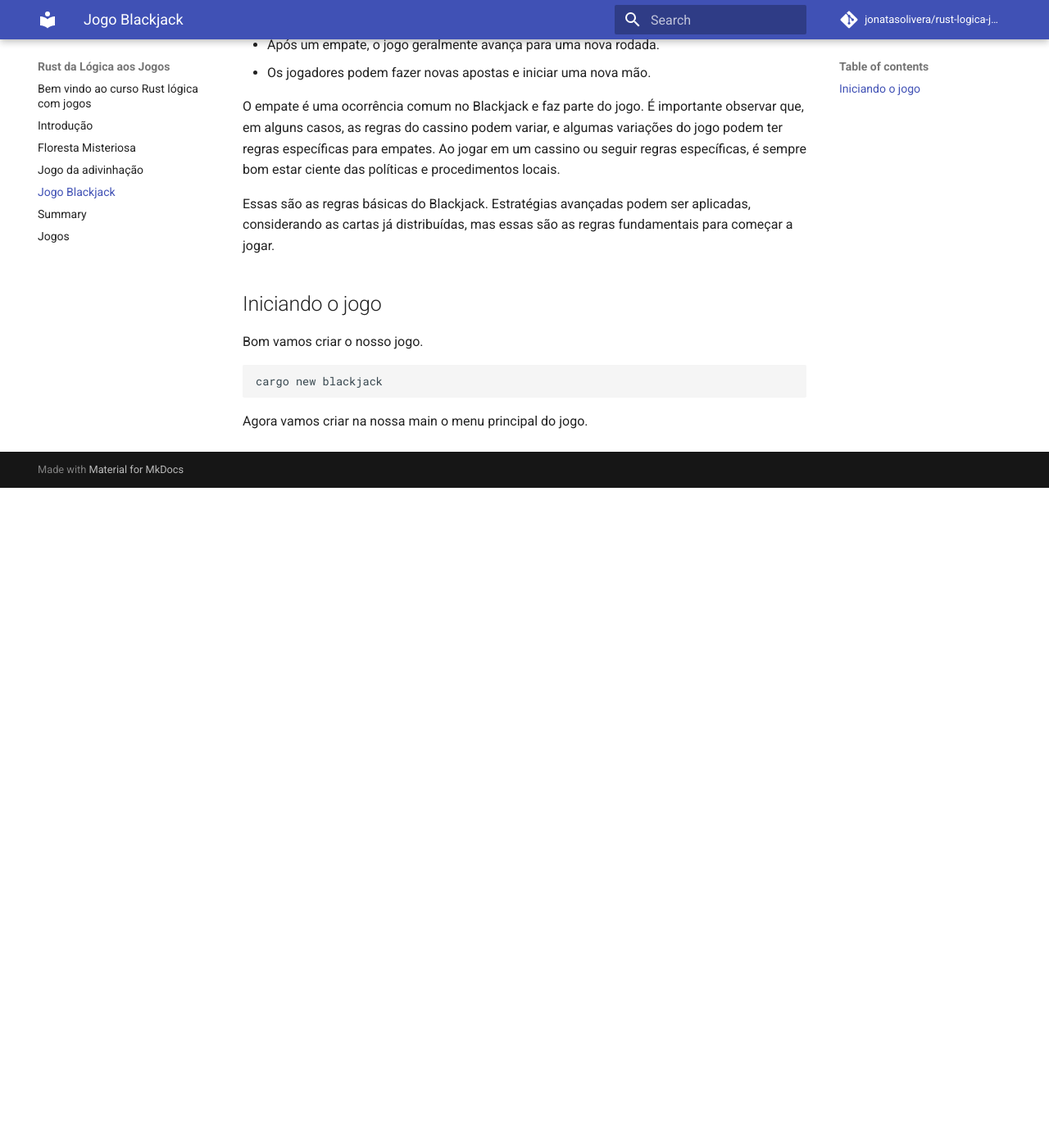
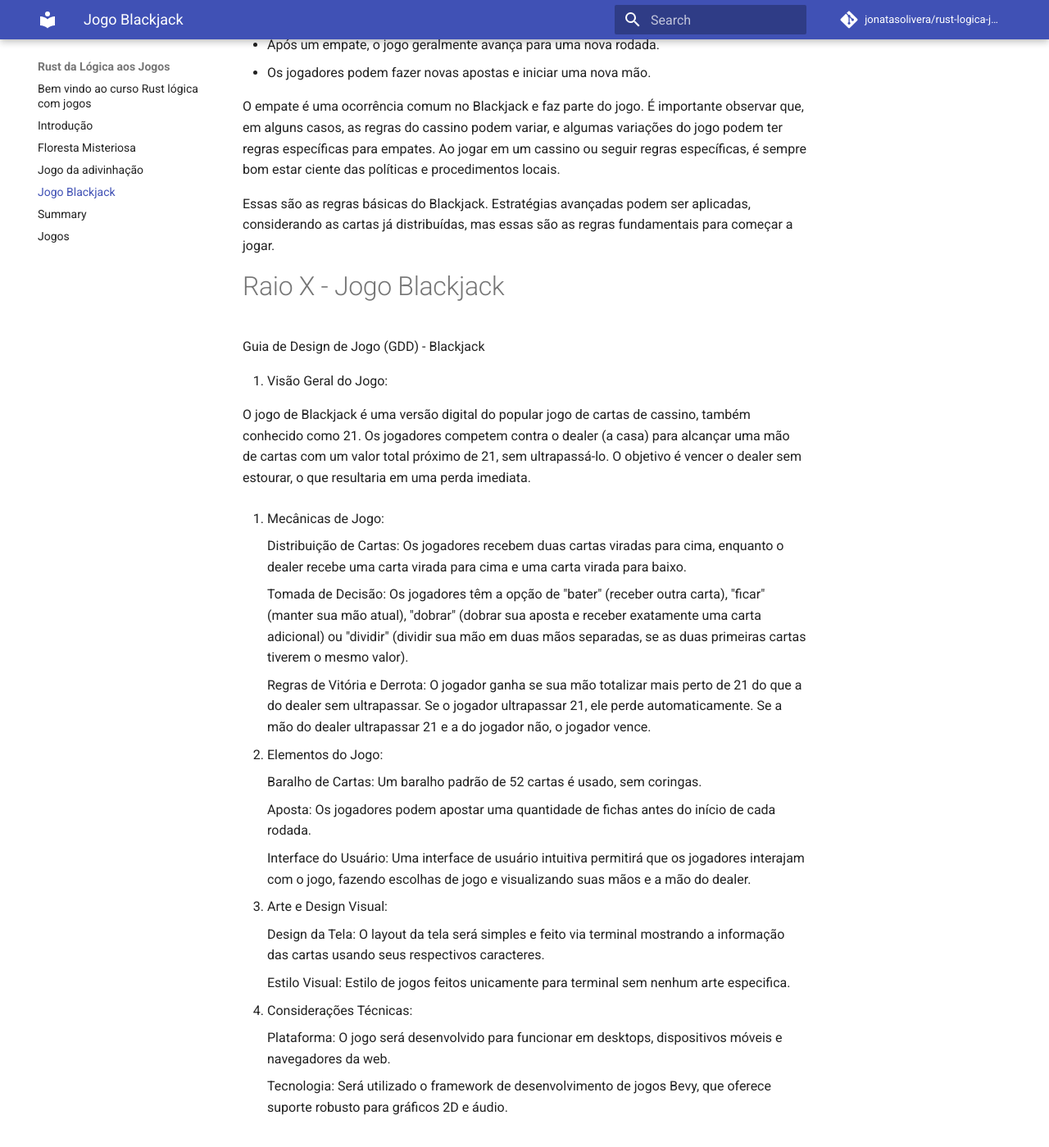
Before and after one commit to jonatasoli/rust-logica-jogos, an MkDocs documentation site: the page built from aulas/1_3_jogo_blackjack.md, in a window 1280 px wide and 1400 px high, scrolled down 1406 px. Shown: the whole window at 82% size. Built offline with MkDocs 1.6.1 and Material for MkDocs 9.7.7, drawn with Linux system fonts in a browser that asks for light colours; comment, search, counter and statistics services are not loaded; before the commit the page ends 2001 px from its top, so only the background shows below that.

Commit message:
feat: GDD do balckjack

```diff
--- a/aulas/1_3_jogo_blackjack.md
+++ b/aulas/1_3_jogo_blackjack.md
@@ -53,6 +53,43 @@ O empate é uma ocorrência comum no Blackjack e faz parte do jogo. É important
 
 Essas são as regras básicas do Blackjack. Estratégias avançadas podem ser aplicadas, considerando as cartas já distribuídas, mas essas são as regras fundamentais para começar a jogar.
 
+
+# Raio X - Jogo Blackjack
+Guia de Design de Jogo (GDD) - Blackjack
+
+1. Visão Geral do Jogo:
+
+O jogo de Blackjack é uma versão digital do popular jogo de cartas de cassino, também conhecido como 21. Os jogadores competem contra o dealer (a casa) para alcançar uma mão de cartas com um valor total próximo de 21, sem ultrapassá-lo. O objetivo é vencer o dealer sem estourar, o que resultaria em uma perda imediata.
+
+2. Mecânicas de Jogo:
+
+    Distribuição de Cartas: Os jogadores recebem duas cartas viradas para cima, enquanto o dealer recebe uma carta virada para cima e uma carta virada para baixo.
+
+    Tomada de Decisão: Os jogadores têm a opção de "bater" (receber outra carta), "ficar" (manter sua mão atual), "dobrar" (dobrar sua aposta e receber exatamente uma carta adicional) ou "dividir" (dividir sua mão em duas mãos separadas, se as duas primeiras cartas tiverem o mesmo valor).
+
+    Regras de Vitória e Derrota: O jogador ganha se sua mão totalizar mais perto de 21 do que a do dealer sem ultrapassar. Se o jogador ultrapassar 21, ele perde automaticamente. Se a mão do dealer ultrapassar 21 e a do jogador não, o jogador vence.
+
+3. Elementos do Jogo:
+
+    Baralho de Cartas: Um baralho padrão de 52 cartas é usado, sem coringas.
+
+    Aposta: Os jogadores podem apostar uma quantidade de fichas antes do início de cada rodada.
+
+    Interface do Usuário: Uma interface de usuário intuitiva permitirá que os jogadores interajam com o jogo, fazendo escolhas de jogo e visualizando suas mãos e a mão do dealer.
+
+4. Arte e Design Visual:
+
+    Design da Tela: O layout da tela será simples e feito via terminal mostrando a informação das cartas usando seus respectivos caracteres.
+
+    Estilo Visual: Estilo de jogos feitos unicamente para terminal sem nenhum arte especifica.
+
+6. Considerações Técnicas:
+
+    Plataforma: O jogo será desenvolvido para funcionar em desktops, dispositivos móveis e navegadores da web.
+
+    Tecnologia: Será utilizado o framework de desenvolvimento de jogos Bevy, que oferece suporte robusto para gráficos 2D e áudio.
+
+
 ## Iniciando o jogo
 
 Bom vamos criar o nosso jogo.
```
